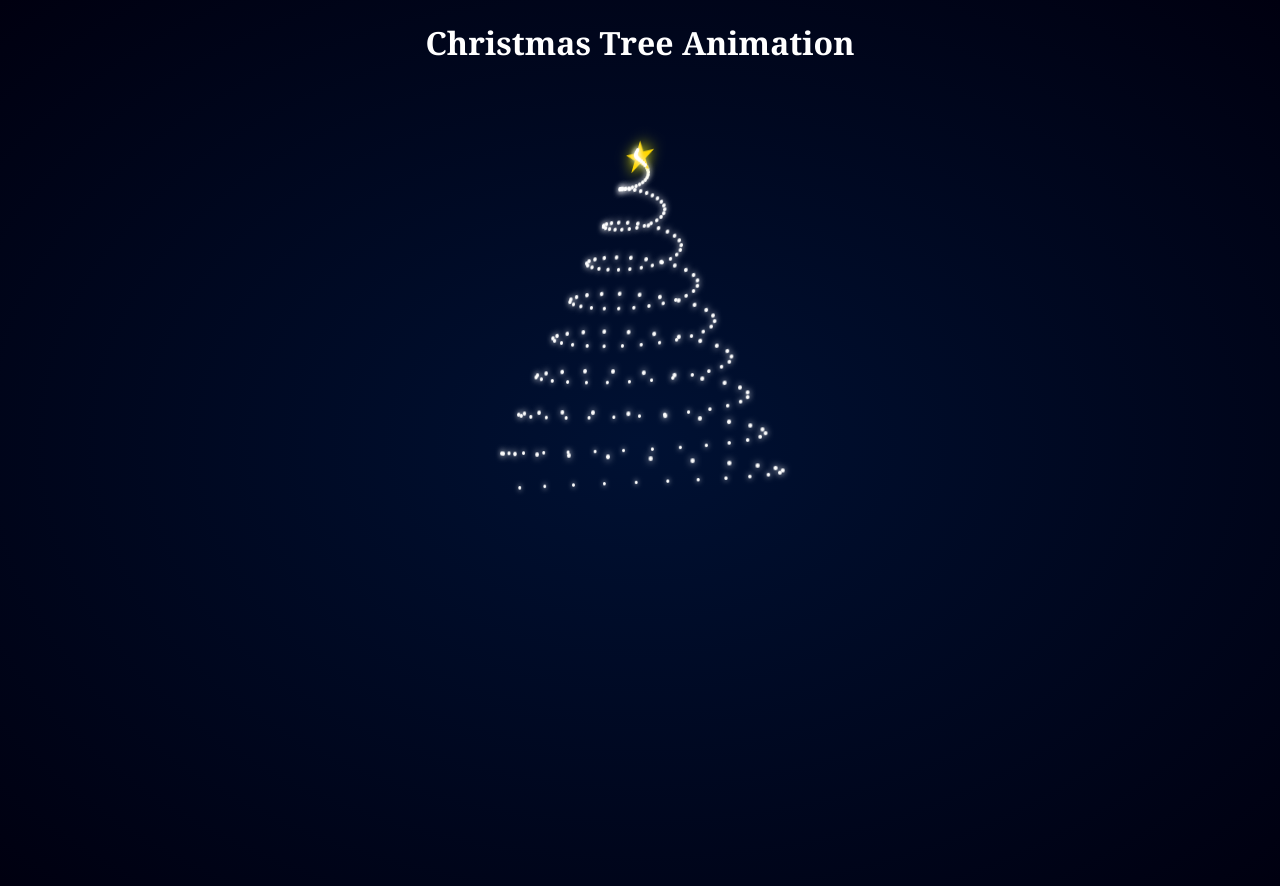
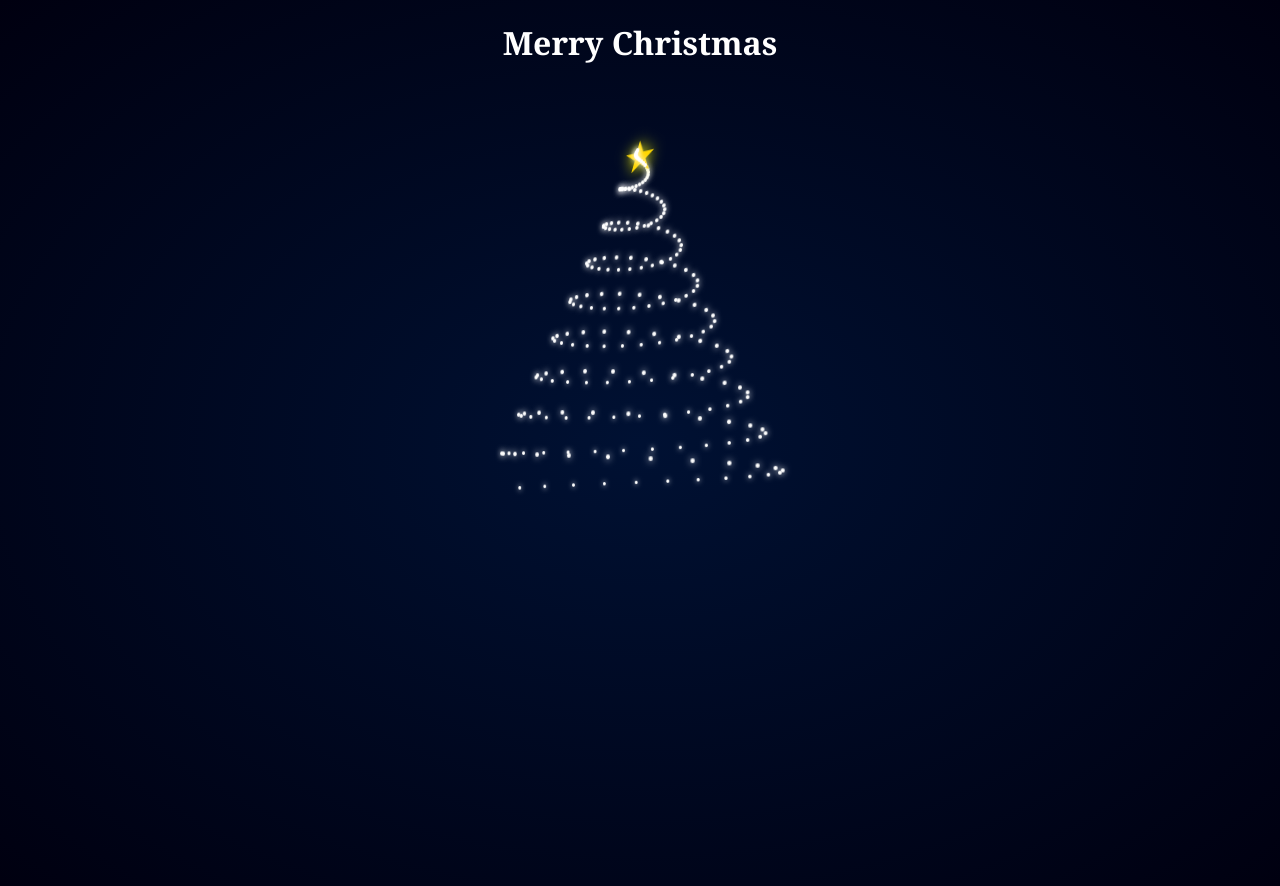
Before and after one commit to wanwisa-janthakham/Christmas, a plain HTML site: page index.html in a window 1280 px wide. Drawn offline with Linux system fonts and the light colour scheme.

Commit message:
ปรับแก้คำาบนหัวว

```diff
--- a/index.html
+++ b/index.html
@@ -2,12 +2,12 @@
 <html lang="en">
 <head>
 <meta charset="UTF-8">
-<title>Christmas Tree Animation</title>
+<title>Merry Christmas </title>
 <link rel="stylesheet" href="style.css">
 </head>
 <body>
 
-<h1>Christmas Tree Animation</h1>
+<h1>Merry Christmas </h1>
 
 <div class="scene">
   <div class="tree" id="tree">
```
